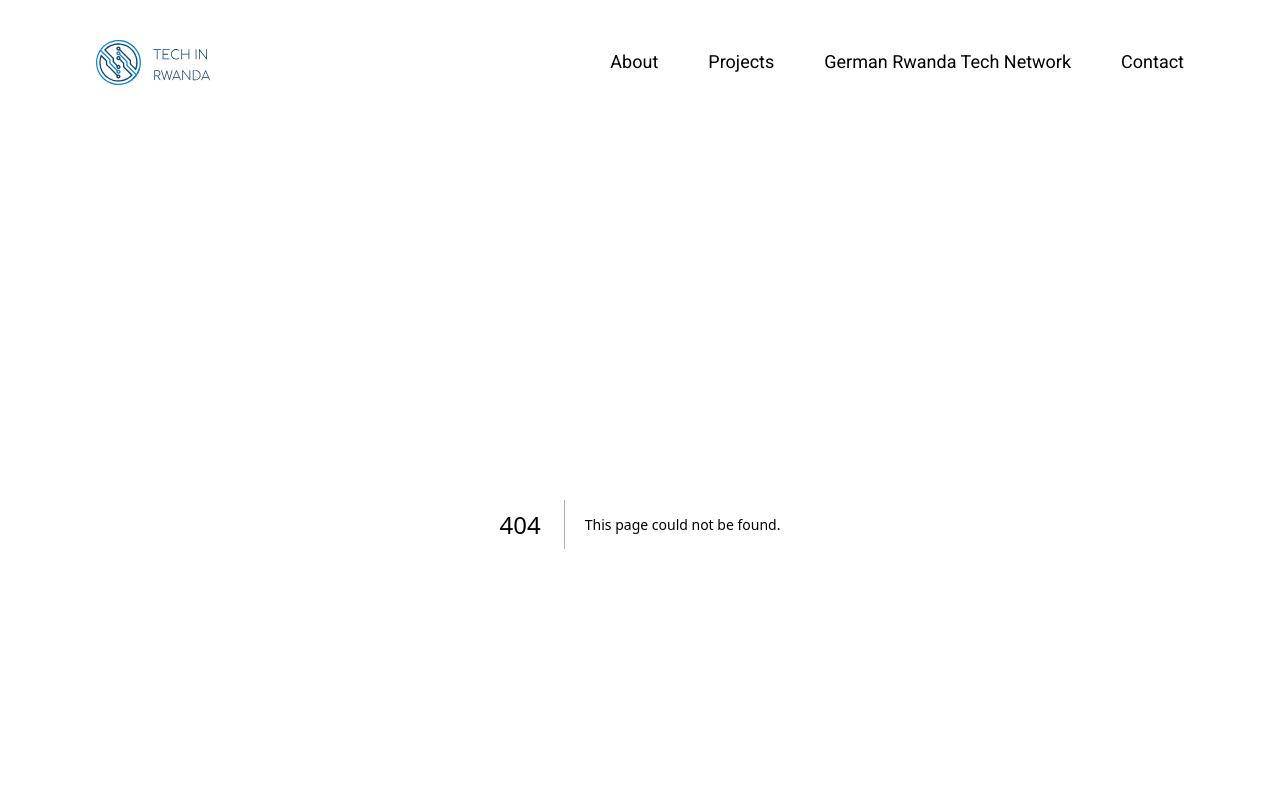
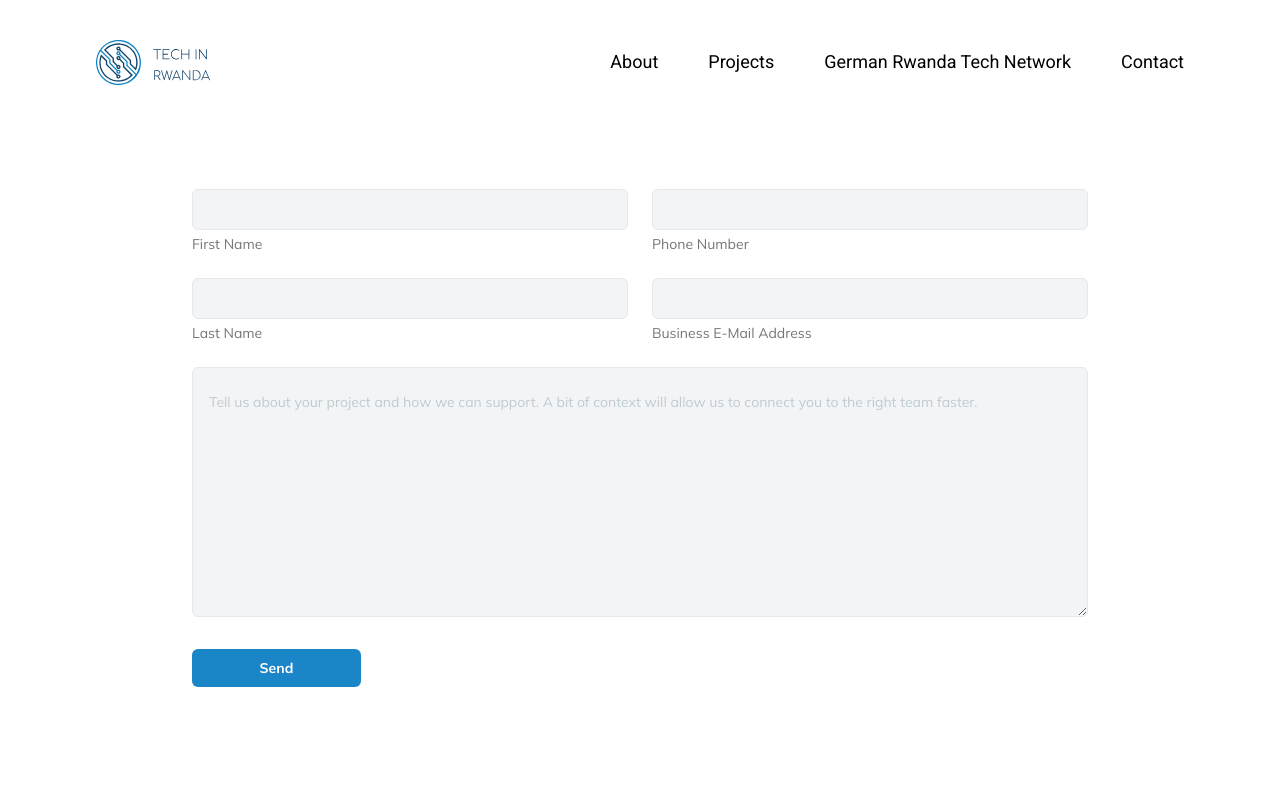
Before and after one commit to kb21-rw/tech-in-rwda-frontend, a Next.js app: page /contact in a window 1280 px wide. Before the commit this address had no page. Shown: the top 800 px of the page. Built offline with nearby package versions, Linux system fonts and the light colour scheme.

Commit message:
feat: implement emailjs integration

```diff
--- a/package.json
+++ b/package.json
@@ -9,6 +9,7 @@
     "lint": "next lint"
   },
   "dependencies": {
+    "@emailjs/browser": "^4.4.1",
     "@strapi/blocks-react-renderer": "^1.0.2",
     "next": "15.1.7",
     "react": "^19.0.0",
--- /dev/null
+++ b/src/app/contact/page.tsx
@@ -0,0 +1,11 @@
+import ContactForm from '@/components/ContactForm'
+
+export default function Contact() {
+  return (
+    <main className="min-h-screen py-16 px-4 md:px-8 lg:px-16">
+      <div className="max-w-4xl mx-auto">
+        <ContactForm />
+      </div>
+    </main>
+  )
+}
--- /dev/null
+++ b/src/components/ContactForm/index.tsx
@@ -0,0 +1,127 @@
+'use client'
+
+import { useState, FormEvent, useRef, useEffect } from 'react'
+import emailjs from '@emailjs/browser'
+
+const ContactForm = () => {
+  const [formData, setFormData] = useState({
+    firstName: '',
+    lastName: '',
+    phoneNumber: '',
+    email: '',
+    message: ''
+  })
+
+  const form = useRef<HTMLFormElement>(null)
+  const textareaRef = useRef<HTMLTextAreaElement>(null)
+
+  useEffect(() => {
+    if (textareaRef.current) {
+      textareaRef.current.style.height = 'auto'
+      textareaRef.current.style.height = `${textareaRef.current.scrollHeight}px`
+    }
+  }, [formData.message])
+
+  const handleSubmit = (e: FormEvent) => {
+    e.preventDefault()
+
+    if (form.current) {
+      emailjs
+        .sendForm(
+          process.env.NEXT_PUBLIC_EMAILJS_SERVICE_ID!,
+          process.env.NEXT_PUBLIC_EMAILJS_TEMPLATE_ID!,
+          form.current,
+          {
+          publicKey: process.env.NEXT_PUBLIC_EMAILJS_PUBLIC_KEY!
+          }
+        )
+        .then(
+          () => alert('Message sent successfully!'),
+          (error) => alert(`Failed to send message: ${error.text}`)
+        )
+    }
+  }
+
+  return (
+    <form ref={form} onSubmit={handleSubmit} className="space-y-6">
+      <div className="grid grid-cols-1 md:grid-cols-2 gap-6">
+        {/* First Name */}
+        <div className="space-y-1">
+          <input
+            type="text"
+            name="firstName"
+            value={formData.firstName}
+            onChange={(e) => setFormData({ ...formData, firstName: e.target.value })}
+            className="w-full h-[41px] px-4 rounded-md bg-[#F3F4F6] border border-gray-200 focus:outline-none focus:ring-2 focus:ring-blue-500 font-mulish text-primary text-sm leading-5 font-normal"
+            required
+          />
+          <p className="font-mulish text-primary text-sm leading-5 font-normal">First Name</p>
+        </div>
+
+        {/* Phone Number */}
+        <div className="space-y-1">
+          <input
+            type="tel"
+            name="phoneNumber"
+            value={formData.phoneNumber}
+            onChange={(e) => setFormData({ ...formData, phoneNumber: e.target.value })}
+            className="w-full h-[41px] px-4 rounded-md bg-[#F3F4F6] border border-gray-200 focus:outline-none focus:ring-2 focus:ring-blue-500 font-mulish text-primary text-sm leading-5 font-normal"
+            required
+          />
+          <p className="font-mulish text-primary text-sm leading-5 font-normal">Phone Number</p>
+        </div>
+
+        {/* Last Name */}
+        <div className="space-y-1">
+          <input
+            type="text"
+            name="lastName"
+            value={formData.lastName}
+            onChange={(e) => setFormData({ ...formData, lastName: e.target.value })}
+            className="w-full h-[41px] px-4 rounded-md bg-[#F3F4F6] border border-gray-200 focus:outline-none focus:ring-2 focus:ring-blue-500 font-mulish text-primary text-sm leading-5 font-normal"
+            required
+          />
+          <p className="font-mulish text-primary text-sm leading-5 font-normal">Last Name</p>
+        </div>
+
+        {/* Email */}
+        <div className="space-y-1">
+          <input
+            type="email"
+            name="email"
+            value={formData.email}
+            onChange={(e) => setFormData({ ...formData, email: e.target.value })}
+            className="w-full h-[41px] px-4 rounded-md bg-[#F3F4F6] border border-gray-200 focus:outline-none focus:ring-2 focus:ring-blue-500 font-mulish text-primary text-sm leading-5 font-normal"
+            required
+          />
+          <p className="font-mulish text-primary text-sm leading-5 font-normal">Business E-Mail Address</p>
+        </div>
+      </div>
+
+      {/* Message */}
+      <div>
+        <textarea
+          ref={textareaRef}
+          name="message"
+          value={formData.message}
+          onChange={(e) => setFormData({ ...formData, message: e.target.value })}
+          placeholder="Tell us about your project and how we can support. A bit of context will allow us to connect you to the right team faster."
+          className="w-full min-h-[250px] px-4 py-6 rounded-md bg-[#F3F4F6] border border-gray-200 focus:outline-none focus:ring-2 focus:ring-blue-500 font-mulish text-primary text-sm leading-5 font-normal placeholder-[#BFCBD2]"
+          required
+        />
+      </div>
+
+      {/* Submit Button */}
+      <div>
+        <button
+          type="submit"
+          className="w-[169px] h-[38px] font-mulish text-sm font-bold text-white bg-[#1A85C7] rounded-md hover:bg-[#1A85C7]/90 transition-colors duration-200"
+        >
+          Send
+        </button>
+      </div>
+    </form>
+  )
+}
+
+export default ContactForm
```
Also changed, not shown: 1 other file (tests, documents, lock files or other folders).
